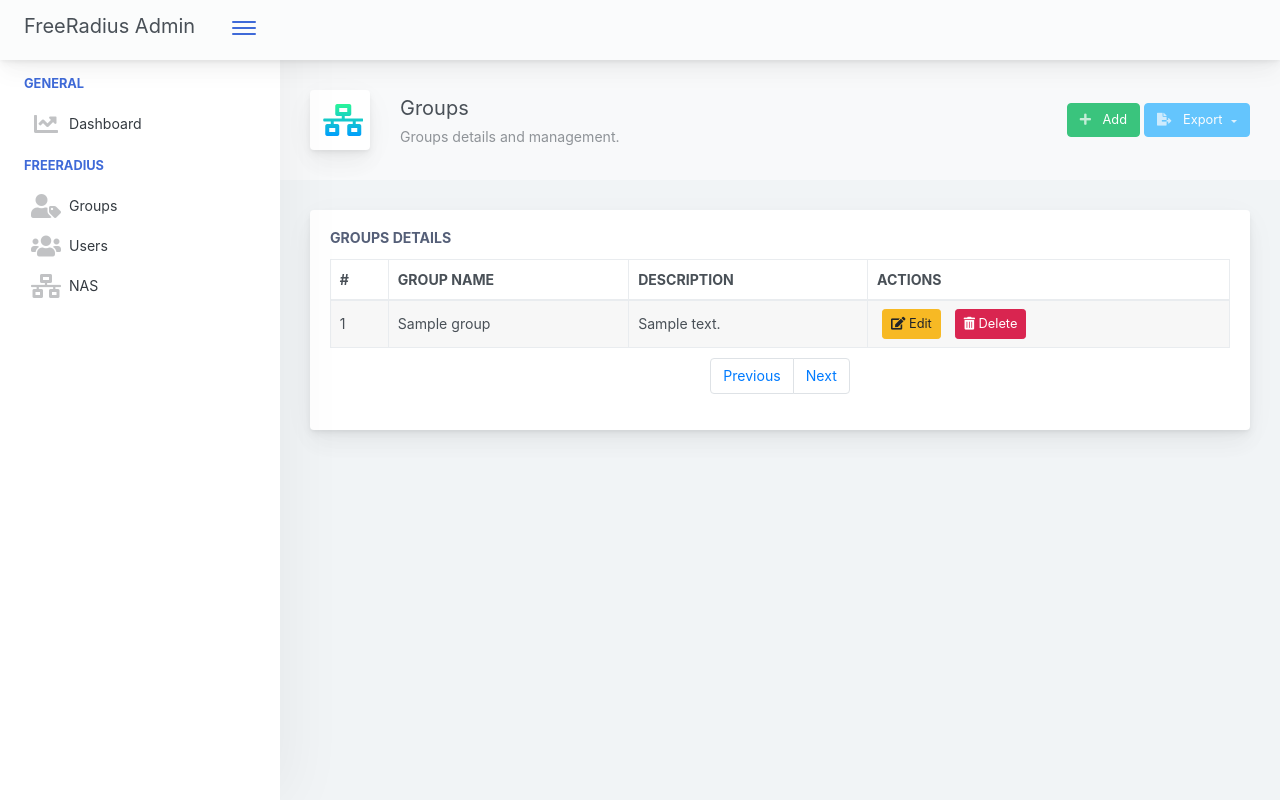
After one commit to vialivre/flask-freeradius-admin, a Flask app: page /groups in a window 1280 px wide. The commit adds this page. Run offline with Flask 2, Linux system fonts and the light colour scheme; a user stored in the database is signed in; tables that the repository leaves empty hold one stand-in row (values such as "Sample post"); parts of the project's set-up code (start-up, migrations or seed data) failed here and were passed over; some libraries are stand-ins or nearby versions.

Commit message:
create groups model and list page

```diff
--- a/flask_app/app/config.py
+++ b/flask_app/app/config.py
@@ -2,7 +2,7 @@ import os
 
 basedir = os.path.abspath(os.path.dirname(__file__))
 
-DATABASE_SERVER = os.getenv('DATABASE_SERVER')
+DATABASE_SERVER = os.getenv('DATABASE_SERVER', 'localhost')
 DATABASE_PORT = os.getenv('DATABASE_PORT', '5432')
 DATABASE_USER = os.getenv('DATABASE_USER')
 DATABASE_PASSWORD = os.getenv('DATABASE_PASSWORD')
--- a/flask_app/app/routes/radius.py
+++ b/flask_app/app/routes/radius.py
@@ -3,8 +3,10 @@ from flask import render_template, flash, redirect, url_for, request
 from flask_login import login_required
 
 from app.forms.radius import NasForm
-from app.models.radius import Nas
+from app.models.radius import Nas, RadUserGroup
+from app.models.auth import Group
 
+# NAS pages
 @app.route('/nas')
 @login_required
 def list_nas():
@@ -95,3 +97,19 @@ def delete_nas(nas_id):
     db.session.delete(nas)
     db.session.commit()
     return redirect(url_for('list_nas'))
+
+# Groups pages
+@app.route('/groups')
+@login_required
+def list_groups():
+    table_headers = ("#", "Group Name", "Description", "Actions")
+
+    page = int(request.args.get('page', 1))
+    records = Group.query.paginate(page=page)
+
+    return render_template(
+        'radius/list_groups.html',
+        table_headers=table_headers,
+        table_records=records.items,
+        pagination=records
+    )
--- a/flask_app/app/templates/base.html
+++ b/flask_app/app/templates/base.html
@@ -128,7 +128,7 @@
                 </li>
                 <li class="app-sidebar__heading">Freeradius</li>
                 <li>
-                  <a href="#">
+                  <a href="{{ url_for('list_groups') }}">
                     <i class="metismenu-icon fa fa-user-tag"></i>
                     Groups
                   </a>
--- /dev/null
+++ b/flask_app/app/templates/radius/list_groups.html
@@ -0,0 +1,131 @@
+{% extends 'base.html' %} {% block header %}
+<div class="app-page-title">
+  <div class="page-title-wrapper">
+    <div class="page-title-heading">
+      <div class="page-title-icon">
+        <i class="fa fa-network-wired icon-gradient bg-happy-itmeo"></i>
+      </div>
+      <div>
+        Groups
+        <div class="page-title-subheading">
+          Groups details and management.
+        </div>
+      </div>
+    </div>
+    <div class="page-title-actions">
+      <a href="#">
+        <button type="button" class="btn-shadow btn btn-success">
+          <span class="btn-icon-wrapper pr-2 opacity-7">
+            <i class="fa fa-plus fa-w-20"></i>
+          </span>
+          Add
+        </button>
+      </a>
+      <div class="d-inline-block dropdown">
+        <button
+          type="button"
+          data-toggle="dropdown"
+          aria-haspopup="true"
+          aria-expanded="false"
+          class="btn-shadow dropdown-toggle btn btn-info"
+          disabled
+        >
+          <span class="btn-icon-wrapper pr-2 opacity-7">
+            <i class="fa fa-file-export fa-w-20"></i>
+          </span>
+          Export
+        </button>
+        <div
+          tabindex="-1"
+          role="menu"
+          aria-hidden="true"
+          class="dropdown-menu dropdown-menu-right"
+        >
+          <ul class="nav flex-column">
+            <li class="nav-item">
+              <a href="javascript:void(0);" class="nav-link">
+                <i class="nav-link-icon fa fa-file-csv"></i>
+                <span>
+                  CSV
+                </span>
+              </a>
+            </li>
+            <li class="nav-item">
+              <a href="javascript:void(0);" class="nav-link">
+                <i class="nav-link-icon fa fa-file-code"></i>
+                <span>
+                  JSON
+                </span>
+              </a>
+            </li>
+          </ul>
+        </div>
+      </div>
+    </div>
+  </div>
+</div>
+{% endblock %} {% block container %}
+<div class="row">
+  <div class="col-lg-12">
+    <div class="main-card mb-3 card">
+      <div class="card-body">
+        <h5 class="card-title">Groups Details</h5>
+        <table class="mb-0 table table-bordered table-hover table-striped">
+          <thead>
+            <tr>
+              {% for header in table_headers %}
+              <th class="table-heading">{{ header }}</th>
+              {% endfor %}
+            </tr>
+          </thead>
+          <tbody>
+            {% for record in table_records %}
+            <tr>
+              <td>{{ record.id }}</td>
+              <td>{{ record.name }}</td>
+              <td>{{ record.description }}</td>
+              <td class="table-actions">
+                <a href="#">
+                  <button class="btn btn-sm btn-warning">
+                    <i class="fa fa-edit"></i>
+                    <span>Edit</span>
+                  </button>
+                </a>
+                <a href="#">
+                  <button class="btn btn-sm btn-danger">
+                    <i class="fa fa-trash-alt"></i>
+                    <span>Delete</span>
+                  </button>
+                </a>
+              </td>
+            </tr>
+            {% endfor %}
+          </tbody>
+        </table>
+        {% if not table_records %}
+        <div class="no-record-message">No record found</div>
+        {% else %}
+        <nav aria-label="Table navigation" style="margin: 10px 0;">
+          <ul class="pagination justify-content-center">
+            <li class="page-item">
+              <a
+                class="page-link"
+                href="{{ url_for('list_groups', page=pagination.prev_num if pagination.has_prev else 1) }}"
+                >Previous</a
+              >
+            </li>
+            <li class="page-item">
+              <a
+                class="page-link"
+                href="{{ url_for('list_groups', page=pagination.next_num if pagination.has_next else pagination.page) }}"
+                >Next</a
+              >
+            </li>
+          </ul>
+        </nav>
+        {% endif %}
+      </div>
+    </div>
+  </div>
+</div>
+{% endblock %}
```
Also changed, not shown: flask_app/app/models/auth.py (+7 -3 lines), flask_app/app/routes/main.py (+15 -9 lines), flask_app/migrations/versions/a8d659300257_group_table.py (added, +45 -0 lines).
